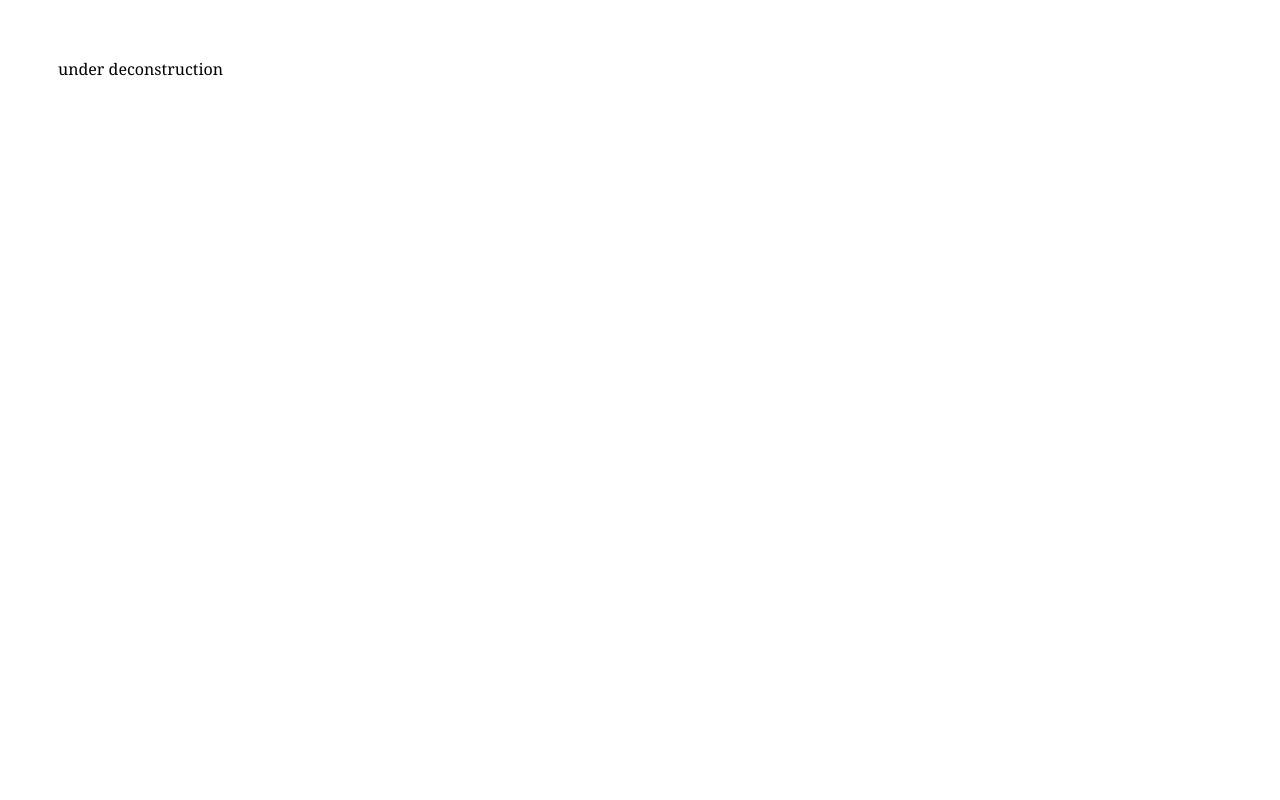
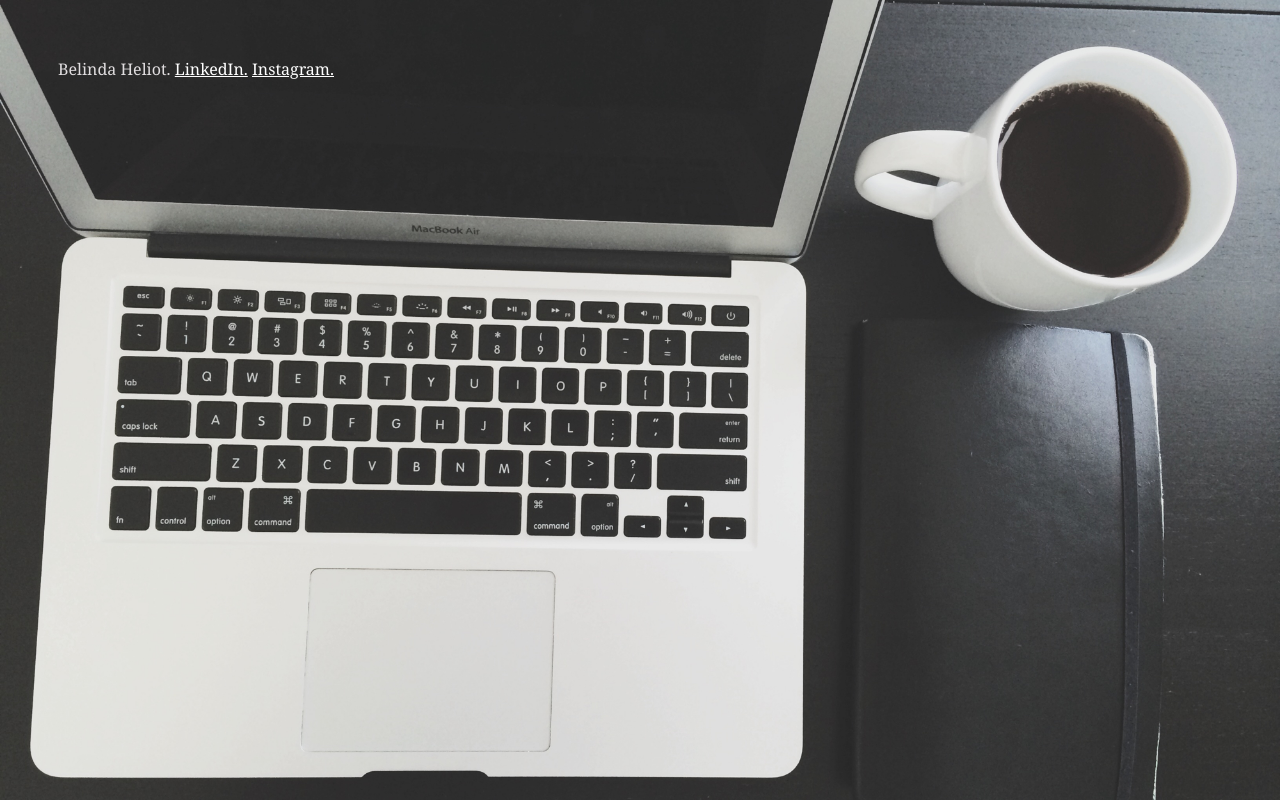
Before and after one commit to bheliot/bheliot.github.io, a plain HTML site: page index.html in a window 1280 px wide. Drawn offline with Linux system fonts and the light colour scheme.

Commit message:
Design/content update

```diff
--- a/index.html
+++ b/index.html
@@ -3,15 +3,20 @@
 	<title>Belinda Heliot</title>
 	<style>
 	body { font-family: Georgia;
-	color: #000000;
+	color: #e0dddf;
 	font-size: 1em;
 	width: 50%;
 	text-align: justify;
+	background: url(deskstuff_edit.jpg) center top no-repeat;
+	-webkit-background-size: cover;
+	-moz-background-size: cover;
+	-o-background-size: cover;
+	background-size: cover;
 	}
 
-	a { color:#444;
+	a { color:#fff;
 	}
-	a:hover { color:#666;
+	a:hover { color:#fff;
 	}
 	h3 { color:#444;
 	}
@@ -25,7 +30,7 @@
 
 <body>
 <div id="content">
-under deconstruction
+Belinda Heliot. <a href="">LinkedIn.</a> <a href="">Instagram.</a>
 </div>
 </body>
 </html>
```
Also changed, not shown: deskstuff_edit.jpg (added), 1 other file.
